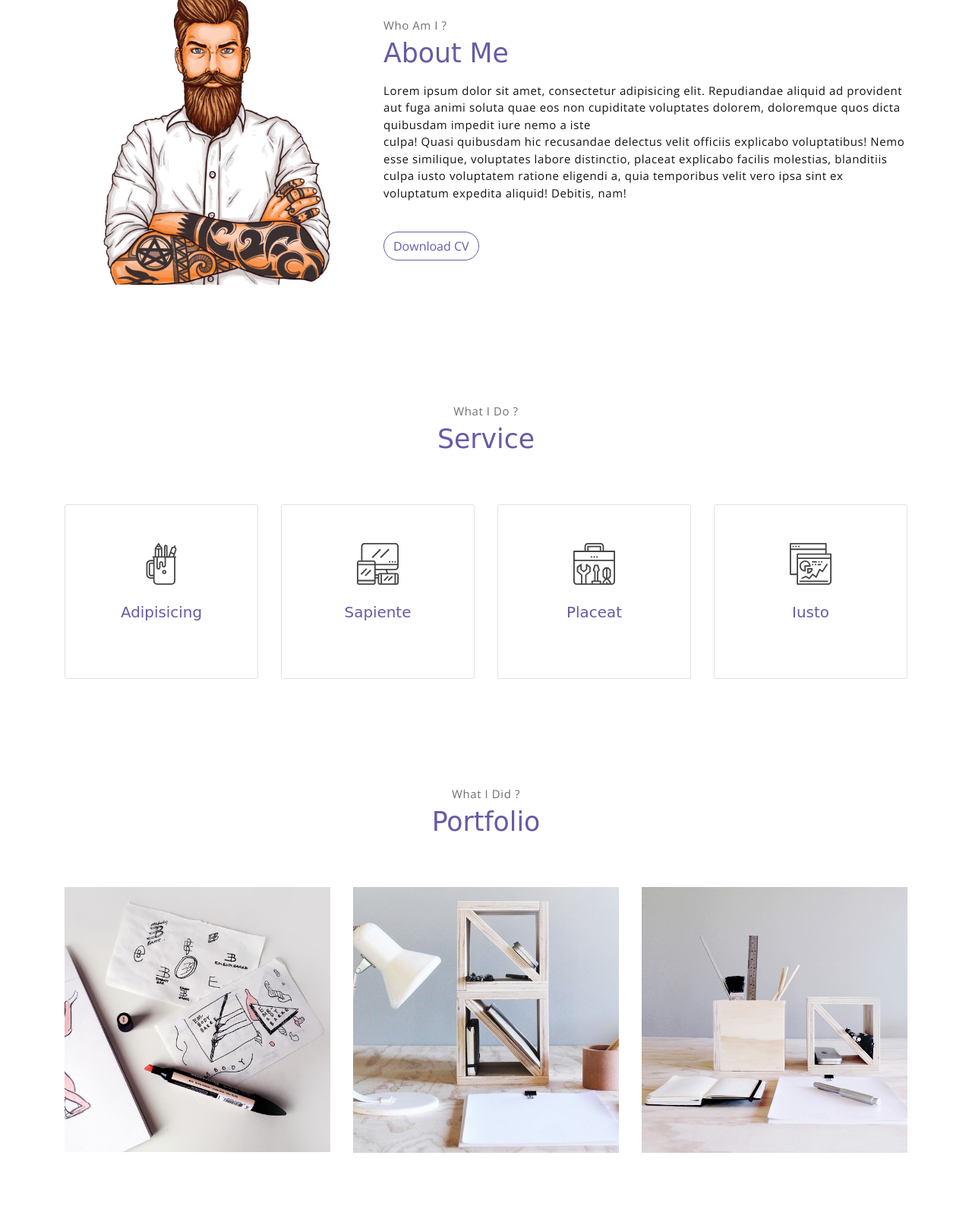
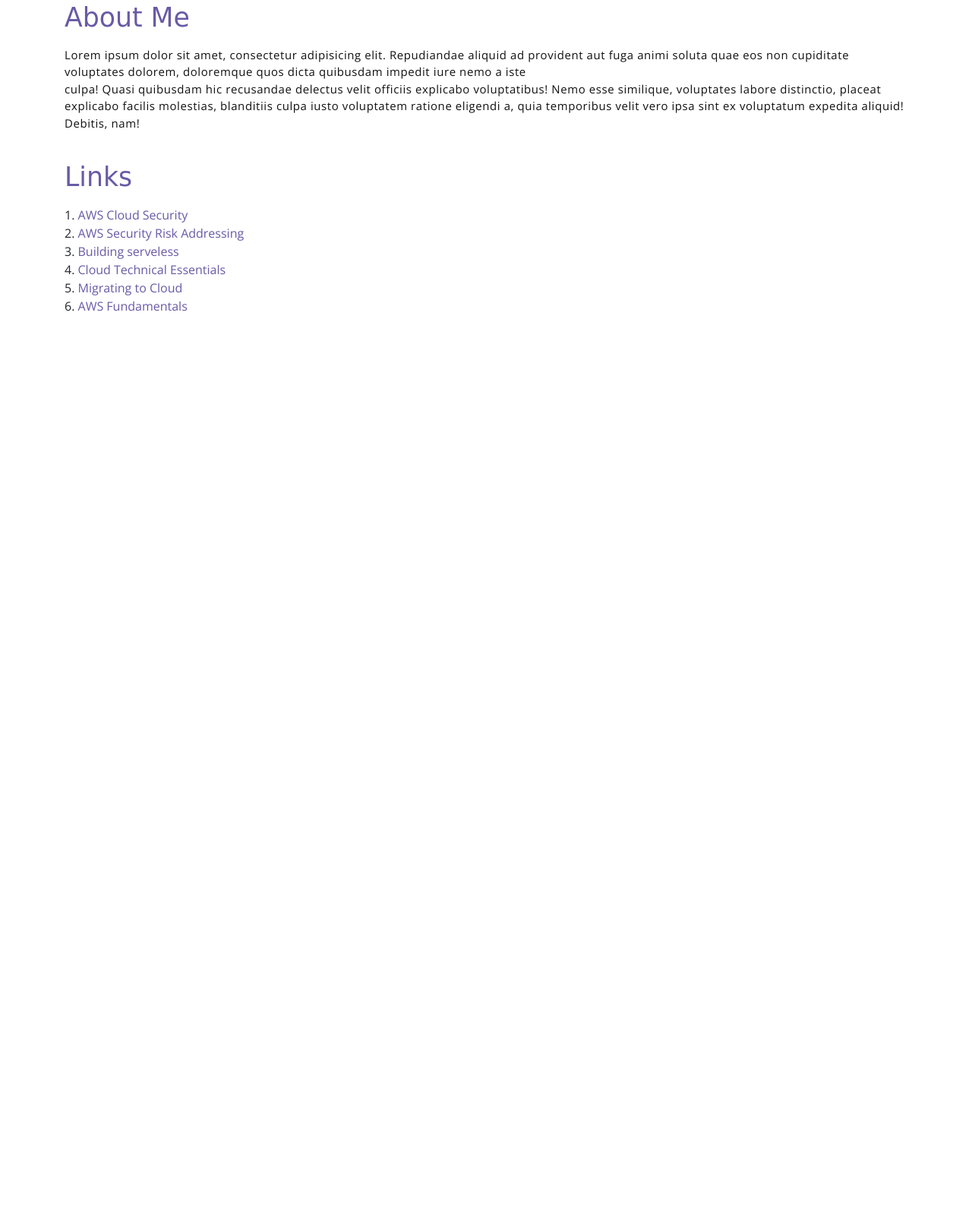
Before and after one commit to JoshAb116/JoshAb116.github.io, a plain HTML site: page index.html in a window 1280 px wide. Shown: the part 825-2413 px from the top of the page at 76% size. After the commit the page ends 1310 px from the top, so only its background shows below. Drawn offline with nearby package versions, Linux system fonts and the light colour scheme; a web font is replaced by a local one.

Commit message:
Pdf added

```diff
--- a/index.html
+++ b/index.html
@@ -22,9 +22,7 @@
                 <span class="up">HI!</span>
                 <span class="down">I am Joshua</span>
             </h1>
-            <p class="header-subtitle">FRONTEND WEB DESIGNER</p>
-
-            <button class="btn btn-primary">Visit My Works</button>
+            <p class="header-subtitle">Cybersecurity Enthusiast</p>
         </div>
     </header><!-- end of page header -->
 
@@ -34,9 +32,7 @@
         <div class="container text-center">
             <!-- about wrapper -->
             <div class="about">
-                <div class="about-img-holder">
-                    <img src="assets/imgs/man.png" class="about-img" alt="Download free bootstrap 4 landing page, free boootstrap 4 templates, Download free bootstrap 4.1 landing page, free boootstrap 4.1.1 templates, meyawo Landing page">
-                </div>
+
                 <div class="about-caption">
                     <p class="section-subtitle">Who Am I ?</p>
                     <h2 class="section-title mb-3">About Me</h2>
@@ -44,108 +40,19 @@
                         Lorem ipsum dolor sit amet, consectetur adipisicing elit. Repudiandae aliquid ad provident aut fuga animi soluta quae eos non cupiditate voluptates dolorem, doloremque quos dicta quibusdam impedit iure nemo a iste
                         <br>culpa! Quasi quibusdam hic recusandae delectus velit officiis explicabo voluptatibus! Nemo esse similique, voluptates labore distinctio, placeat explicabo facilis molestias, blanditiis culpa iusto voluptatem ratione eligendi a, quia temporibus velit vero ipsa sint ex voluptatum expedita aliquid! Debitis, nam!
                     </p>
-                    <button class="btn-rounded btn btn-outline-primary mt-4">Download CV</button>
+                    <br>
+                    <h2 class="section-title mb-3">Links</h2>
+                    1. <a href="assets/pdf/AWS_Academy_Graduate___AWS_Academy_Cloud_Security_Foundations_Badge20221110-46-1j2vhcp.pdf">AWS Cloud Security</a><br>
+                    2. <a href="assets/pdf/Coursera AJNCRED2LQSR.pdf">AWS Security Risk Addressing</a><br>
+                    3. <a href="assets/pdf/Coursera BKQBHW2DYT5U.pdf">Building serveless</a><br>
+                    4. <a href="assets/pdf/Coursera CJV43KN5LK3X.pdf">Cloud Technical Essentials</a><br>
+                    5. <a href="assets/pdf/Coursera KVYJF4XU6UCB.pdf">Migrating to Cloud</a><br>
+                    6. <a href="assets/pdf/Coursera YX2LPEXDR3JQ.pdf">AWS Fundamentals</a>
                 </div>
             </div><!-- end of about wrapper -->
         </div><!-- end of container -->
     </section> <!-- end of about section -->
 
-    <!-- service section -->
-    <section class="section" id="service">
-        <div class="container text-center">
-            <p class="section-subtitle">What I Do ?</p>
-            <h6 class="section-title mb-6">Service</h6>
-            <!-- row -->
-            <div class="row">
-                <div class="col-md-6 col-lg-3">
-                    <div class="service-card">
-                        <div class="body">
-                            <img src="assets/imgs/pencil-case.svg" alt="Download free bootstrap 4 landing page, free boootstrap 4 templates, Download free bootstrap 4.1 landing page, free boootstrap 4.1.1 templates, meyawo Landing page" class="icon">
-                            <h6 class="title">Adipisicing</h6>
-                            <p class="subtitle">Labore velit culpa adipisci excepturi consequuntur itaque in nam molestias dolorem iste quod.</p>
-                        </div>
-                    </div>
-                </div>
-                <div class="col-md-6 col-lg-3">
-                    <div class="service-card">
-                        <div class="body">
-                            <img src="assets/imgs/responsive.svg" alt="Download free bootstrap 4 landing page, free boootstrap 4 templates, Download free bootstrap 4.1 landing page, free boootstrap 4.1.1 templates, meyawo Landing page" class="icon">
-                            <h6 class="title">Sapiente</h6>
-                            <p class="subtitle">Labore velit culpa adipisci excepturi consequuntur itaque in nam molestias dolorem iste quod.</p>
-                        </div>
-                    </div>
-                </div>
-                <div class="col-md-6 col-lg-3">
-                    <div class="service-card">
-                        <div class="body">
-                            <img src="assets/imgs/toolbox.svg" alt="Download free bootstrap 4 landing page, free boootstrap 4 templates, Download free bootstrap 4.1 landing page, free boootstrap 4.1.1 templates, meyawo Landing page" class="icon">
-                            <h6 class="title">Placeat</h6>
-                            <p class="subtitle">Labore velit culpa adipisci excepturi consequuntur itaque in nam molestias dolorem iste quod.</p>
-                        </div>
-                    </div>
-                </div>
-                <div class="col-md-6 col-lg-3">
-                    <div class="service-card">
-                        <div class="body">
-                            <img src="assets/imgs/analytics.svg" alt="Download free bootstrap 4 landing page, free boootstrap 4 templates, Download free bootstrap 4.1 landing page, free boootstrap 4.1.1 templates, meyawo Landing page" class="icon">
-                            <h6 class="title">Iusto</h6>
-                            <p class="subtitle">Labore velit culpa adipisci excepturi consequuntur itaque in nam molestias dolorem iste quod.</p>
-                        </div>
-                    </div>
-                </div>
-            </div><!-- end of row -->
-        </div>
-    </section><!-- end of service section -->
-
-    <!-- portfolio section -->
-    <section class="section" id="portfolio">
-        <div class="container text-center">
-            <p class="section-subtitle">What I Did ?</p>
-            <h6 class="section-title mb-6">Portfolio</h6>
-            <!-- row -->
-            <div class="row">
-                <div class="col-md-4">
-                    <a href="#" class="portfolio-card">
-                        <img src="assets/imgs/folio-1.jpg" class="portfolio-card-img" alt="Download free bootstrap 4 landing page, free boootstrap 4 templates, Download free bootstrap 4.1 landing page, free boootstrap 4.1.1 templates, meyawo Landing page">
-                        <span class="portfolio-card-overlay">
-                            <span class="portfolio-card-caption">
-                                <h4>Web Designing</h5>
-                                <p class="font-weight-normal">Category: Web Templates</p>
-                            </span>
-                        </span>
-                    </a>
-                </div>
-                <div class="col-md-4">
-                    <a href="#" class="portfolio-card">
-                        <img class="portfolio-card-img" src="assets/imgs/folio-2.jpg" class="img-responsive rounded" alt="Download free bootstrap 4 landing page, free boootstrap 4 templates, Download free bootstrap 4.1 landing page, free boootstrap 4.1.1 templates, meyawo Landing page">
-                        <span class="portfolio-card-overlay">
-                            <span class="portfolio-card-caption">
-                                <h4>Web Designing</h5>
-                                <p class="font-weight-normal">Category: Web Templates</p>
-                            </span>
-                        </span>
-                    </a>
-                </div>
-                <div class="col-md-4">
-                    <a href="#" class="portfolio-card">
-                        <img class="portfolio-card-img" src="assets/imgs/folio-3.jpg" class="img-responsive rounded" alt="Download free bootstrap 4 landing page, free boootstrap 4 templates, Download free bootstrap 4.1 landing page, free boootstrap 4.1.1 templates, meyawo Landing page">
-                        <span class="portfolio-card-overlay">
-                            <span class="portfolio-card-caption">
-                                <h4>Web Designing</h5>
-                                <p class="font-weight-normal">Category: Web Templates</p>
-                            </span>
-                        </span>
-                    </a>
-                </div>
-            </div><!-- end of row -->
-        </div><!-- end of container -->
-    </section> <!-- end of portfolio section -->
-
-
-
-
-
-	<!-- core  -->
     <script src="assets/vendors/jquery/jquery-3.4.1.js"></script>
     <script src="assets/vendors/bootstrap/bootstrap.bundle.js"></script>
 
```
Also changed, not shown: 6 other files.
